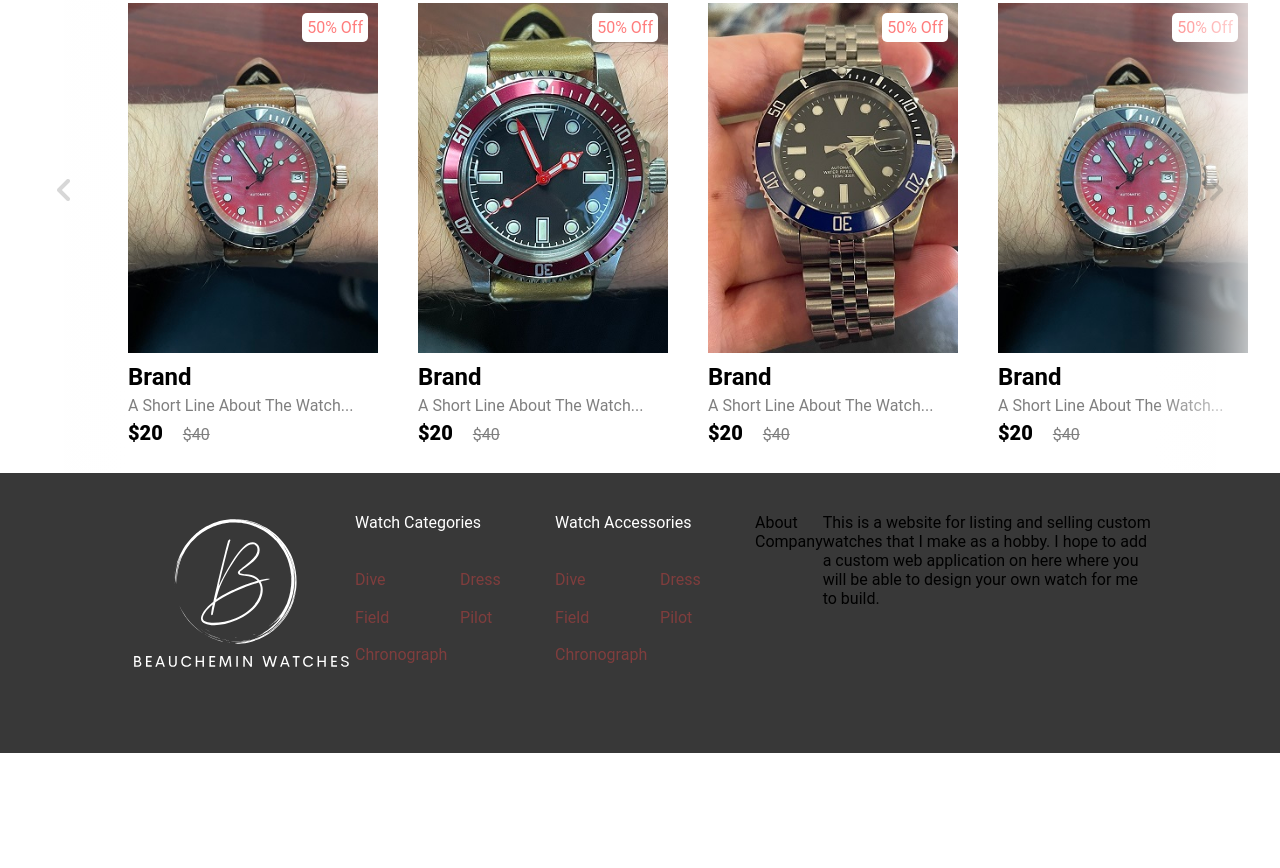
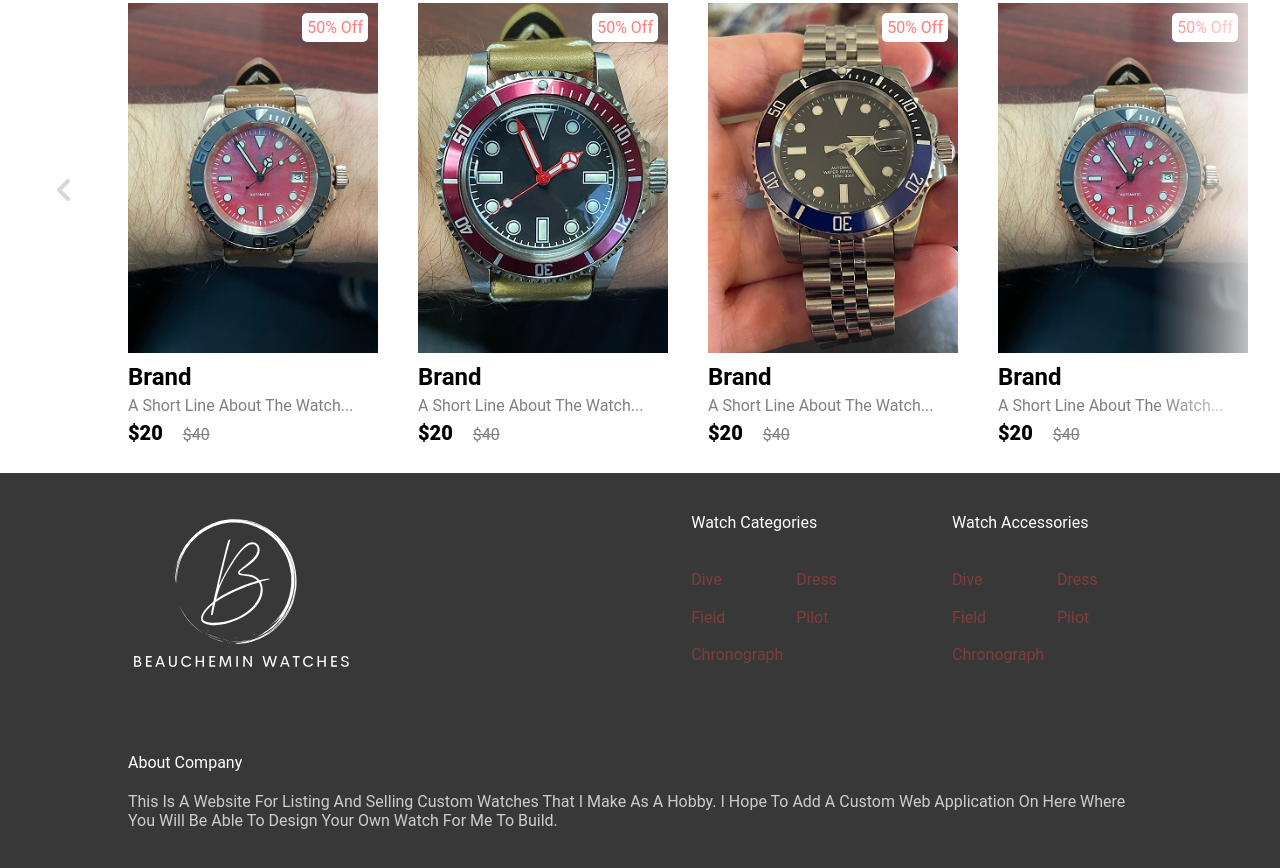
Before and after one commit to jbeauchemin15/beauchemin-watch-company, a plain HTML site: page Public/index.html in a window 1280 px wide. Shown: the part 3221-4089 px from the top of the page. Before the commit the page ends 3974 px from the top, so only its background shows below. Drawn offline with Linux system fonts and the light colour scheme.

Commit message:
Finish basic footer template and styling

```diff
--- a/Public/css/footer.css
+++ b/Public/css/footer.css
@@ -46,3 +46,14 @@ footer {
 .footer-link:hover {
     color: #fff;
 }
+
+.footer-title, .info {
+    color: rgba(255, 255, 255, 0.75);
+    margin: 20px 0;
+    text-transform: capitalize;
+}
+
+.footer-title {
+    margin-top: 80px;
+    color: #fff;
+}
--- a/Public/index.html
+++ b/Public/index.html
@@ -406,9 +406,12 @@
             </ul>
 
         </div>
-        <p class="footer-title">About Company</p>
-        <p class="info">This is a website for listing and selling custom watches that I make as a hobby. I hope to add a custom web application on here where you will be able to design your own watch for me to build.</p>
+
     </div>
+
+    <p class="footer-title">About Company</p>
+    <p class="info">This is a website for listing and selling custom watches that I make as a hobby. I hope to add a custom web application on here where you will be able to design your own watch for me to build.</p>
+    <!-- Add social Links Code Here - This is where I stopped - Video Time Stamp: 47:41 -->
 </footer>
 
 <script src="js/nav.js"></script>
```
